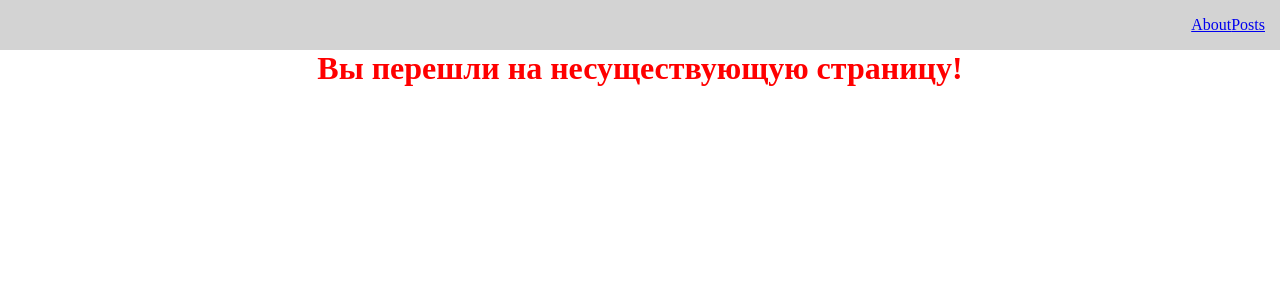
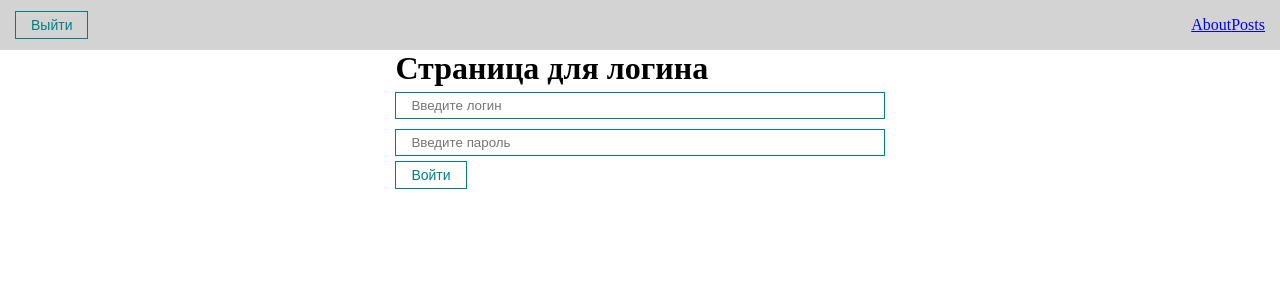
Before and after one commit to xGerfy/task_1_react, a React (Create React App) app: page / in a window 1280 px wide. Shown: the top 300 px of the page. Built offline with nearby package versions, Linux system fonts and the light colour scheme.

Commit message:
add authorization

```diff
--- a/src/App.js
+++ b/src/App.js
@@ -1,14 +1,31 @@
+import { useEffect, useState } from "react";
 import { BrowserRouter } from "react-router-dom";
 import AppRouter from "./components/AppRouter";
 import Navbar from "./components/UI/Navbar/Navbar";
+import { AuthContext } from "./context";
 import "./styles/App.css";
 
 function App() {
+  const [isAuth, setIsAuth] = useState(false);
+
+  useEffect(() => {
+    if (localStorage.getItem("auth")) {
+      setIsAuth(true);
+    }
+  }, []);
+
   return (
-    <BrowserRouter>
-      <Navbar />
-      <AppRouter />
-    </BrowserRouter>
+    <AuthContext.Provider
+      value={{
+        isAuth,
+        setIsAuth,
+      }}
+    >
+      <BrowserRouter>
+        <Navbar />
+        <AppRouter />
+      </BrowserRouter>
+    </AuthContext.Provider>
   );
 }
 
--- a/src/components/AppRouter.jsx
+++ b/src/components/AppRouter.jsx
@@ -1,18 +1,27 @@
-import React from "react";
+import React, { useContext } from "react";
 import { Route, Routes } from "react-router-dom";
-import About from "../pages/About";
-import Error from "../pages/Error";
-import PostIdPage from "../pages/PostIdPage";
+import { AuthContext } from "../context";
+import Login from "../pages/Login";
 import Posts from "../pages/Posts";
+import { privateRoutes, publicRoutes } from "../router/MyRoutes";
 
 const AppRouter = () => {
-  return (
+  const { isAuth } = useContext(AuthContext);
+  console.log(isAuth);
+
+  return isAuth ? (
     <Routes>
-      <Route path="/about" element={<About />} />
-      <Route path="/posts" element={<Posts />} />
-      <Route path="/posts/:id" element={<PostIdPage />} />
-      <Route path="/error" element={<Error />} />
-      <Route path="*" element={<Error />} />
+      {privateRoutes.map((route) => (
+        <Route path={route.path} element={route.component} key={route.path} />
+      ))}
+      <Route path="*" element={<Posts />} />
+    </Routes>
+  ) : (
+    <Routes>
+      {publicRoutes.map((route) => (
+        <Route path={route.path} element={route.component} key={route.path} />
+      ))}
+      <Route path="*" element={<Login />} />
     </Routes>
   );
 };
--- a/src/components/UI/Navbar/Navbar.jsx
+++ b/src/components/UI/Navbar/Navbar.jsx
@@ -1,8 +1,19 @@
+import { useContext } from "react";
 import { Link } from "react-router-dom";
+import { AuthContext } from "../../../context";
+import MyButton from "../button/MyButton";
 
 const Navbar = () => {
+  const { isAuth, setIsAuth } = useContext(AuthContext);
+
+  const logout = () => {
+    setIsAuth(false);
+    localStorage.removeItem("auth");
+  };
+
   return (
     <div className="navbar">
+      <MyButton onClick={logout}>Выйти</MyButton>
       <div className="navbar__links">
         <Link to="/about">About</Link>
         <Link to="/posts">Posts</Link>
--- /dev/null
+++ b/src/context/index.js
@@ -0,0 +1,3 @@
+import { createContext } from "react";
+
+export const AuthContext = createContext(null);
--- /dev/null
+++ b/src/pages/Login.jsx
@@ -0,0 +1,27 @@
+import React, { useContext } from "react";
+import MyButton from "../components/UI/button/MyButton";
+import MyInput from "../components/UI/input/MyInput";
+import { AuthContext } from "../context";
+
+const Login = () => {
+  const { isAuth, setIsAuth } = useContext(AuthContext);
+
+  const login = (event) => {
+    event.preventDefault();
+    setIsAuth(true);
+    localStorage.setItem("auth", "true");
+  };
+
+  return (
+    <div>
+      <h1>Страница для логина</h1>
+      <form onSubmit={login}>
+        <MyInput type="text" placeholder="Введите логин" />
+        <MyInput type="text" placeholder="Введите пароль" />
+        <MyButton>Войти</MyButton>
+      </form>
+    </div>
+  );
+};
+
+export default Login;
--- a/src/pages/PostIdPage.jsx
+++ b/src/pages/PostIdPage.jsx
@@ -38,7 +38,7 @@
       ) : (
         <div>
           {comments.map((comm) => (
-            <div style={{ marginTop: 15 }}>
+            <div key={comm.id} style={{ marginTop: 15 }}>
               <h5>{comm.email}</h5>
               <div>{comm.body}</div>
             </div>
--- /dev/null
+++ b/src/router/MyRoutes.js
@@ -0,0 +1,14 @@
+import About from "../pages/About";
+import Error from "../pages/Error";
+import Login from "../pages/Login";
+import PostIdPage from "../pages/PostIdPage";
+import Posts from "../pages/Posts";
+
+export const privateRoutes = [
+  { path: "/about", component: <About /> },
+  { path: "/posts", component: <Posts /> },
+  { path: "/posts/:id", component: <PostIdPage /> },
+  { path: "/error", component: <Error /> },
+];
+
+export const publicRoutes = [{ path: "/login", component: <Login /> }];
```
